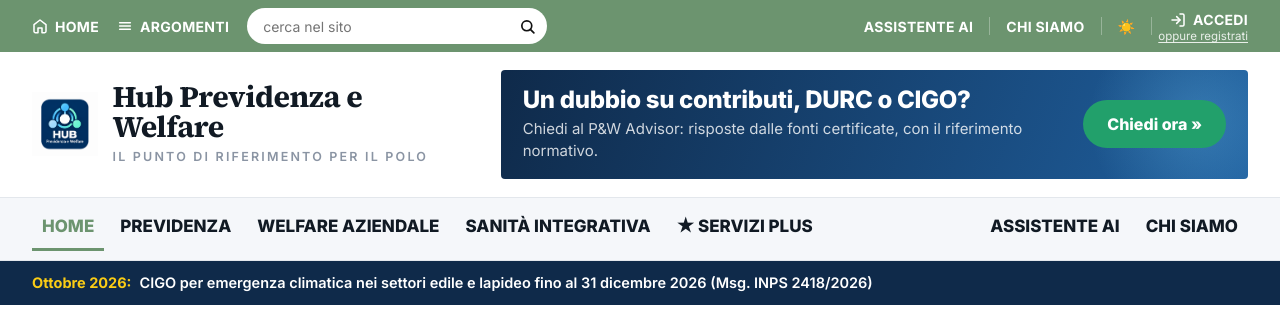
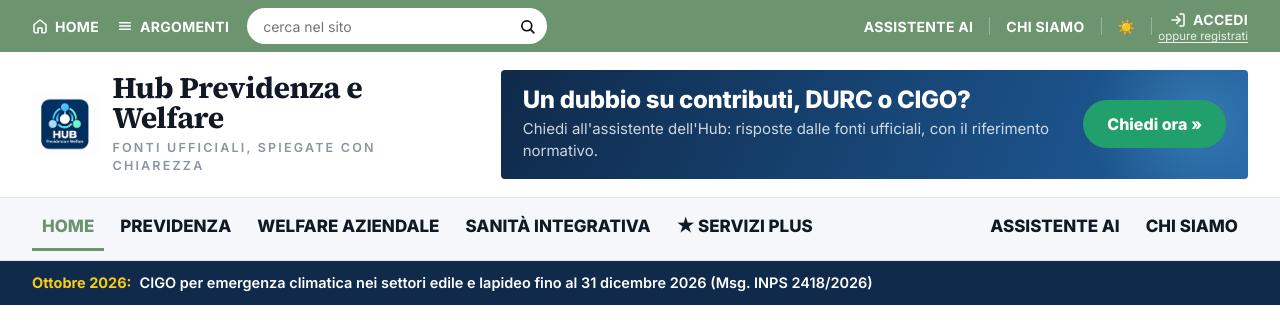
Before and after one commit to IvanDeAngelo/hub-previdenza-welfare-datahubs, a Flask app: page / in a window 1280 px wide. Shown: the top 326 px of the page. Run offline with Flask 3, Linux system fonts and the light colour scheme.

Commit message:
Add files via upload

```diff
--- a/hub-previdenza-welfare-datahubs/templates/index.html
+++ b/hub-previdenza-welfare-datahubs/templates/index.html
@@ -433,10 +461,10 @@ body.dark .ai-tier a{color:#8FBF92;}
   <div class="wrap">
     <div class="logo" onclick="showPage('home')">
       <img src="/static/images/Logo HUB Previdenza e Welfare.png" alt="Hub Previdenza e Welfare">
-      <div class="logo-txt"><strong>Hub Previdenza e Welfare</strong><span>Il punto di riferimento per il Polo</span></div>
+      <div class="logo-txt"><strong>Hub Previdenza e Welfare</strong><span>Fonti ufficiali, spiegate con chiarezza</span></div>
     </div>
     <div class="banner" onclick="toggleAI(true)">
-      <div class="banner-txt"><strong>Un dubbio su contributi, DURC o CIGO?</strong><span>Chiedi al P&amp;W Advisor: risposte dalle fonti certificate, con il riferimento normativo.</span></div>
+      <div class="banner-txt"><strong>Un dubbio su contributi, DURC o CIGO?</strong><span>Chiedi all'assistente dell'Hub: risposte dalle fonti ufficiali, con il riferimento normativo.</span></div>
       <div class="banner-cta">Chiedi ora »</div>
     </div>
   </div>
@@ -538,20 +566,59 @@ body.dark .ai-tier a{color:#8FBF92;}
       <div class="crumbs"><a onclick="goBack()"><svg viewBox="0 0 24 24"><line x1="19" y1="12" x2="5" y2="12"/><polyline points="12 19 5 12 12 5"/></svg></a>/<a onclick="showPage('home')">Home</a>/<span>Chi siamo</span></div>
       <div class="about">
         <h1>Chi siamo</h1>
-        <p class="lead-p">Hub Previdenza e Welfare — un progetto DataHubs S.r.l.</p>
-        <h2>L'Hub digitale</h2>
-        <p>Ambiente digitale privato, organizzato per macroaree tematiche, che raccoglie e rende fruibili i contenuti certificati prodotti dal Centro Studi. Non è un archivio statico: è un ecosistema cognitivo che si aggiorna e propone contenuti in base al profilo dell'utente.</p>
-        <p>La base documentale è alimentata da circolari e messaggi degli enti previdenziali, testi normativi e decreti, guide operative, output del Centro Studi e buone prassi raccolte dalle imprese. DataHubs S.r.l. ne cura la strutturazione, la semantizzazione e la preparazione per l'ingestione nella base documentale.</p>
-        <h2>Il P&amp;W Advisor</h2>
-        <p>Sistema che permette agli operatori del Polo di interrogare la base documentale e ottenere risposte accurate, contestualizzate e tracciate alla fonte. Combina assistente conversazionale AI, motore di ricerca e navigazione per categoria.</p>
+        <p class="lead-p">Hub Previdenza e Welfare è un progetto DataHubs S.r.l.: un unico punto di accesso, aperto a tutti, per orientarsi tra norme, adempimenti e servizi di INPS, Agenzia delle Entrate e Ministero della Salute.</p>
+        <p>Si rivolge a dirigenti, aziende, sedi territoriali, consulenti e a chiunque cerchi informazioni affidabili in materia previdenziale, di welfare aziendale e di sanità integrativa. Gli articoli sono consultabili liberamente; con la registrazione si accede all'assistente completo e ai Servizi Plus.</p>
+
+        <div class="arch">
+          <div class="arch-kb">
+            <span class="arch-tag">Fondamenta</span>
+            <strong>Base documentale certificata</strong>
+            <span>Circolari, messaggi, normativa e guide operative, approvate e curate da DataHubs</span>
+          </div>
+          <div class="arch-arrows"><span></span><span></span></div>
+          <div class="arch-row">
+            <div class="arch-box">
+              <span class="arch-tag">Fase 1 · Uso interno</span>
+              <strong>Applicazione Contact Center</strong>
+              <span>Per gli operatori del Polo: gestione dei case, P&amp;W Advisor, gestione della conoscenza</span>
+            </div>
+            <div class="arch-box current">
+              <span class="arch-tag">Fase 2 · Pubblico</span>
+              <strong>Hub Previdenza e Welfare</strong>
+              <span>Questo sito: articoli aperti, ricerca intelligente, area registrata con servizi aggiuntivi</span>
+            </div>
+          </div>
+        </div>
+
+        <h2>Il punto di partenza: la base documentale</h2>
+        <p>Tutto il progetto poggia su un'unica base documentale certificata, alimentata da circolari e messaggi degli enti previdenziali, testi normativi e decreti, guide operative, output del Centro Studi e buone prassi raccolte dalle imprese. DataHubs S.r.l. ne cura la strutturazione, la semantizzazione, l'approvazione e la preparazione per l'indicizzazione.</p>
+        <p>È la stessa fonte per tutti i canali: ciò che l'operatore consulta in Contact Center e ciò che il visitatore legge sull'Hub proviene dagli stessi contenuti validati.</p>
+
+        <h2>Fase 1 — Applicazione Contact Center</h2>
+        <p>Lo strumento di lavoro degli operatori del Polo che assistono le sedi territoriali.</p>
+        <ul>
+          <li><strong>Gestione dei case.</strong> Le richieste confluiscono in una coda ordinata per arrivo e vengono prese in carico dagli operatori. I case sono creati manualmente per i contatti telefonici o provenienti da canali non integrati, automaticamente per le richieste WhatsApp qualificate dai workflow di automazione. Ogni case mantiene i riferimenti alle conversazioni, alle note di lavorazione e alle consultazioni dell'assistente.</li>
+          <li><strong>Assistente P&amp;W Advisor.</strong> Supporta la ricerca di informazioni nella base documentale approvata e la preparazione di risposte e sintesi, con citazioni verificabili e accesso ai passaggi documentali utilizzati. Sono disponibili conversazioni associate ai case e consultazioni libere, con contesti separati.</li>
+          <li><strong>Gestione della conoscenza.</strong> Consultazione diretta dei documenti per area tematica e sincronizzazione dei contenuti approvati dal repository SharePoint, inclusi aggiornamenti e cancellazioni. I casi risolti nel CRM possono alimentare la base documentale, previa approvazione di un validatore, con la generazione di un documento in SharePoint e la sua indicizzazione.</li>
+        </ul>
+
+        <h2>Fase 2 — L'Hub pubblico</h2>
+        <p>Questo sito porta la stessa base documentale verso l'esterno, in forma di articoli chiari e aggiornati.</p>
+        <ul>
+          <li><strong>Accesso libero.</strong> Articoli per area tematica, prontuario e ricerca intelligente, che indica in quale articolo e paragrafo si trova la risposta.</li>
+          <li><strong>Area registrata.</strong> P&amp;W Advisor nella versione completa, con risposta operativa e domande di approfondimento, e Servizi Plus: lettera informativa, quesiti risolti, date chiave e invio dei quesiti al Centro Studi.</li>
+        </ul>
+
+        <h2>Le regole del P&amp;W Advisor</h2>
         <ul>
           <li>Risponde esclusivamente sulla base della documentazione certificata.</li>
-          <li>Non genera informazioni non presenti nella base documentale: se la domanda non è coperta rimanda alla sede territoriale competente.</li>
+          <li>Non genera informazioni non presenti nella base documentale: se la domanda non è coperta, lo dichiara e indica a chi rivolgersi.</li>
           <li>Indica sempre la fonte e la data di aggiornamento.</li>
-          <li>Adatta la lunghezza della risposta e mantiene il contesto per le domande di follow-up.</li>
+          <li>Adatta la lunghezza della risposta e, nella versione completa, mantiene il contesto per le domande di approfondimento.</li>
         </ul>
+
         <h2>Il risultato atteso</h2>
-        <p>Un sistema operativo, affidabile e manutenibile che consenta agli operatori del Polo di rispondere a qualsiasi richiesta delle sedi territoriali in materia previdenziale e di welfare, attingendo alla base documentale certificata senza mai uscire dal perimetro validato da DataHubs.</p>
+        <p>Un ecosistema affidabile e manutenibile, in cui un'unica base documentale validata da DataHubs alimenta sia il lavoro quotidiano degli operatori del Polo sia l'informazione rivolta a dirigenti, aziende e cittadini, senza mai uscire dal perimetro delle fonti certificate.</p>
       </div>
     </section>
   </div>
@@ -603,7 +670,7 @@ body.dark .ai-tier a{color:#8FBF92;}
       </form>
       <!-- registrazione = richiesta di accesso -->
       <form id="auth-register" hidden onsubmit="submitRegister(event)">
-        <p class="sub">L'Hub è riservato agli operatori del Polo e delle sedi territoriali. Compila la richiesta: riceverai le credenziali via email dopo la verifica.</p>
+        <p class="sub">Registrati per accedere al P&amp;W Advisor completo e ai Servizi Plus. Riceverai le credenziali via email dopo la verifica.</p>
         <div id="reg-err" class="err-box" hidden></div>
         <div class="form-row">
           <div class="form-field"><label>Nome *</label><input name="nome" required></div>
@@ -978,9 +1045,9 @@ const LETTERA=[
  {art:'sanita-fiscale',sec:2,title:'Deducibilità dei fondi sanitari: i due requisiti da verificare',text:'Dal 2025 l\'agevolazione spetta solo se il fondo è iscritto all\'Anagrafe del Ministero della Salute e opera secondo i principi di mutualità e solidarietà. L\'attestato di iscrizione ha valenza annuale.',src:'Circ. AE 4/E 2025 · D.Lgs. 192/2024'}
 ];
 const PLUS_SERVICES=[
- {id:'advisor',ic:'🤖',title:'P&W Advisor completo',tag:'L\'assistente AI nella versione integrale, per rispondere alle sedi in pochi secondi.',items:['Risposta operativa con i passaggi da seguire','Fonte e data per ogni informazione','Domande di approfondimento nella stessa conversazione','Nessun limite di domande'],open:"toggleAI(true)"},
- {id:'plus-lettera',ic:'✉️',title:'Lettera informativa',tag:'La sintesi mensile del Centro Studi sulle novità che contano per il Polo.',items:['Novità INPS, Agenzia delle Entrate e Ministero della Salute','Cosa cambia in pratica, in poche righe','Collegamento diretto all\'articolo dell\'Hub'],open:"showPage('plus-lettera')"},
- {id:'plus-quesiti',ic:'💬',title:'Quesiti risolti',tag:'Le domande più frequenti delle sedi territoriali, con risposta e fonte.',items:['Casi reali, resi anonimi','Risposta breve e verificata','Fonte normativa per ogni risposta'],open:"showPage('plus-quesiti')"},
+ {id:'advisor',ic:'🤖',title:'P&W Advisor completo',tag:'L\'assistente AI nella versione integrale: risposte operative su previdenza, welfare e sanità integrativa, per dirigenti, aziende, sedi territoriali e professionisti.',items:['Risposta operativa con i passaggi da seguire','Fonte e data per ogni informazione','Domande di approfondimento nella stessa conversazione','Nessun limite di domande'],open:"toggleAI(true)"},
+ {id:'plus-lettera',ic:'✉️',title:'Lettera informativa',tag:'La sintesi mensile del Centro Studi sulle novità che contano per imprese, dirigenti e professionisti.',items:['Novità INPS, Agenzia delle Entrate e Ministero della Salute','Cosa cambia in pratica, in poche righe','Collegamento diretto all\'articolo dell\'Hub'],open:"showPage('plus-lettera')"},
+ {id:'plus-quesiti',ic:'💬',title:'Quesiti risolti',tag:'Le domande più frequenti, con risposta breve e fonte normativa.',items:['Casi reali, resi anonimi','Risposta breve e verificata','Fonte normativa per ogni risposta'],open:"showPage('plus-quesiti')"},
  {id:'plus-date',ic:'📅',title:'Date chiave e scadenze',tag:'Lo scadenzario degli adempimenti e delle decorrenze 2026.',items:['Decorrenze e finestre temporali','Riferimento alla circolare','Collegamento al paragrafo dell\'articolo'],open:"showPage('plus-date')"},
  {id:'plus-inoltra',ic:'📨',title:'Inoltra un quesito',tag:'Quando la risposta non è nella base documentale, la passi al Centro Studi.',items:['Modulo dedicato per tema','Presa in carico della redazione','Le risposte alimentano i Quesiti risolti'],open:"showPage('plus-inoltra')"}
 ];
@@ -1008,12 +1075,12 @@ function renderPlus(){
   if(!LOGGED) return;
   document.getElementById('page-plus-lettera').innerHTML=`${crumbsPlus('Lettera informativa')}
     <div class="plus-doc"><h1>Lettera informativa — Ottobre 2026</h1>
-    <p class="lead-p">Le novità del mese selezionate dal Centro Studi per gli operatori del Polo.</p>
+    <p class="lead-p">Le novità del mese selezionate dal Centro Studi.</p>
     <div class="demo-note">Contenuto dimostrativo costruito sugli articoli della base documentale.</div>
     ${LETTERA.map(l=>{const a=BY_ID[l.art];return `<div class="lt-item ${AREAS[a.area].cls}"><span class="kicker">${AREAS[a.area].name} · ${a.tag}</span><h2>${l.title}</h2><p>${l.text}</p><p class="byline">Fonte: ${l.src}</p>${secLink(l.art,l.sec)}</div>`;}).join('')}</div>`;
   document.getElementById('page-plus-quesiti').innerHTML=`${crumbsPlus('Quesiti risolti')}
     <div class="plus-doc"><h1>Quesiti risolti</h1>
-    <p class="lead-p">Le domande più frequenti delle sedi territoriali, con risposta breve e fonte.</p>
+    <p class="lead-p">Le domande più frequenti, con risposta breve e fonte.</p>
     <div class="demo-note">Esempi dimostrativi: risposte tratte dalla base documentale certificata.</div>
     ${Object.entries(AREAS).map(([k,ar])=>{const qs=QUESITI.filter(x=>BY_ID[x.art].area===k);return qs.length?`<div class="${ar.cls}" style="margin-bottom:22px"><div class="sec-head"><h3>${ar.name}</h3></div>${qs.map(qaHtml).join('')}</div>`:'';}).join('')}</div>`;
   document.getElementById('page-plus-date').innerHTML=`${crumbsPlus('Date chiave')}
```
Also changed, not shown: other parts of hub-previdenza-welfare-datahubs/templates/index.html (+30 -2 lines).
